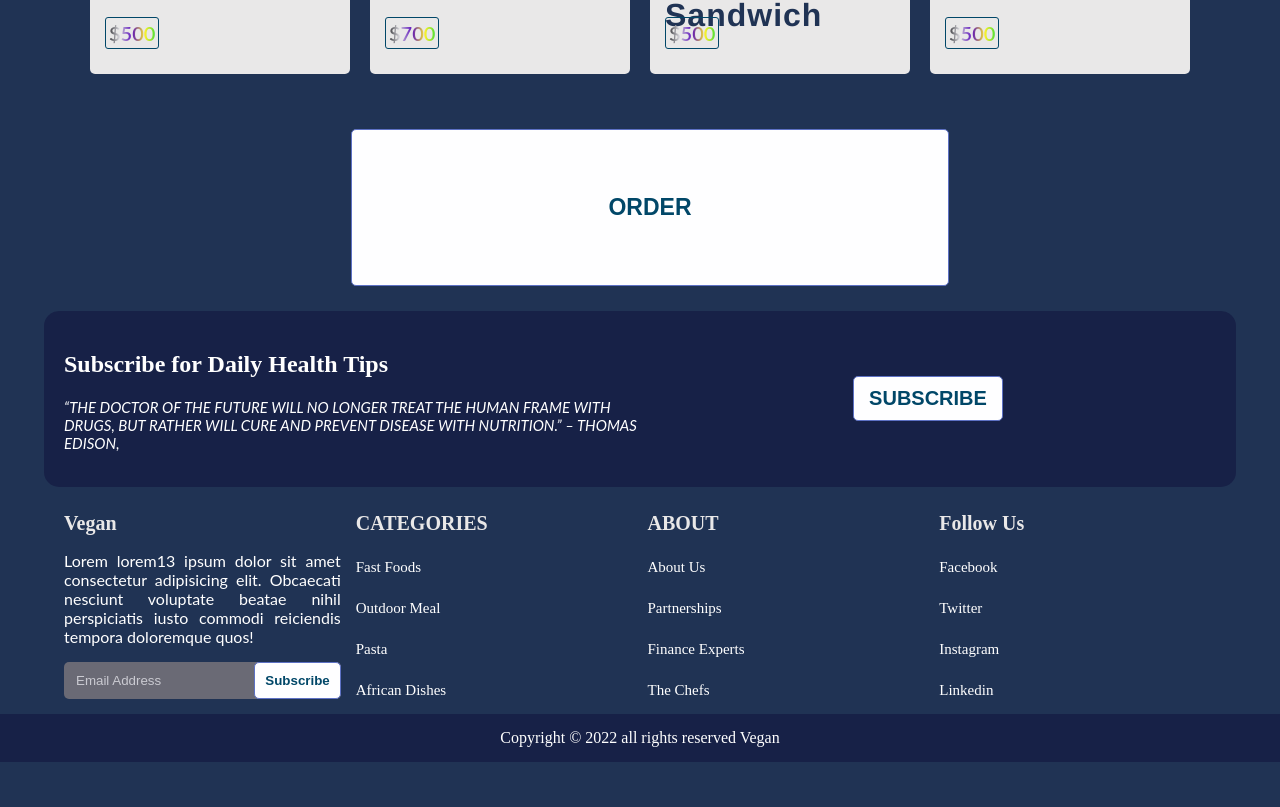
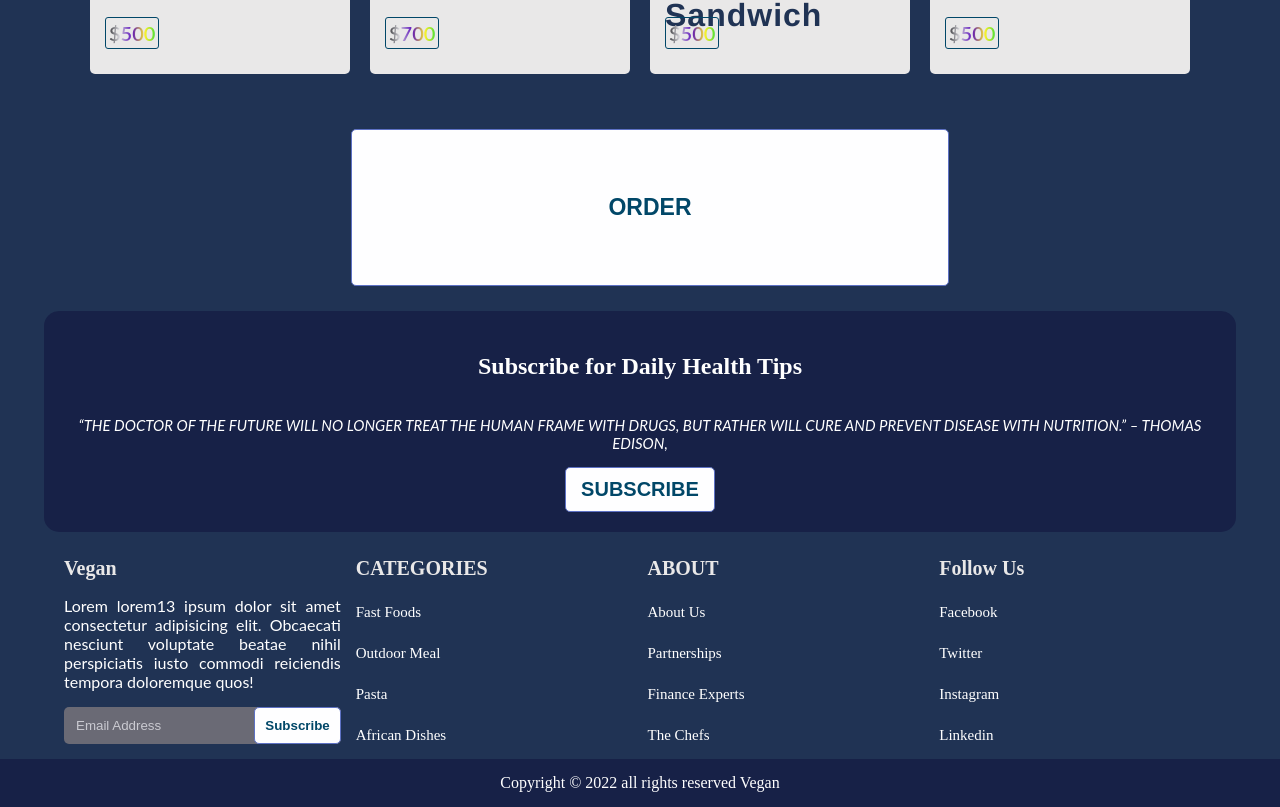
Before and after one commit to IbrahimYemi/Vegan, a React (Create React App) app: page / in a window 1280 px wide. Shown: the part 1466-2273 px from the top of the page. Before the commit the page ends 2228 px from the top, so only its background shows below. Built offline with nearby package versions, Linux system fonts and the light colour scheme.

Commit message:
2 files modified

```diff
--- a/src/App.js
+++ b/src/App.js
@@ -15,7 +15,7 @@ export default function App() {
   }
 
   return (
-    <div>
+    <div className="app-body">
       <Header />
       <Body />
       <div className="order-button">
--- a/src/style.css
+++ b/src/style.css
@@ -4,6 +4,11 @@ body {
   box-sizing: border-box;
   background: #203354;
   color: #ffffff;
+}
+
+.app-body {
+  display: flex;
+  flex-direction: column;
 }
 
 input,
@@ -175,7 +180,11 @@ select {
 
 .order-food {
   display: flex;
-  justify-content: space-between;
+  flex-wrap: wrap;
+}
+
+.order-food > * {
+  flex: 1 1 30%;
 }
 
 .rate-us {
@@ -351,15 +360,19 @@ button:hover {
   margin: auto;
   background: #172147;
   display: flex;
-  flex-wrap: wrap;
+  flex-direction: column;
   padding: 20px;
   border-radius: 15px;
 }
 
-.newsletter > * {
-  flex: 1 1 50%;
-  margin: auto;
-  align-items: center;
+.subscribe-words {
+  display: flex;
+  flex-direction: column;
+  text-align: center;
+}
+
+.subscribe-words h2 {
+  line-height: 30px;
 }
 
 .advice-health {
```
